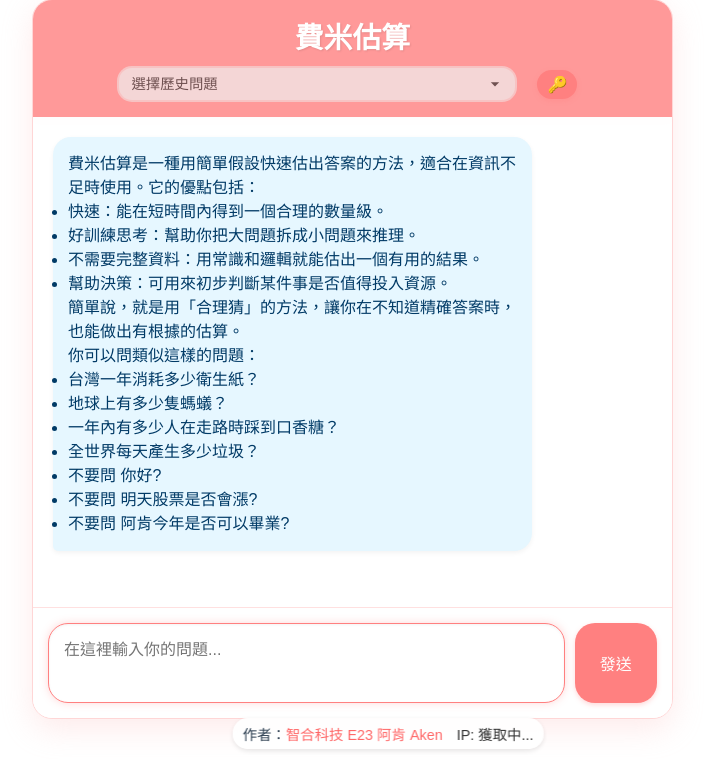
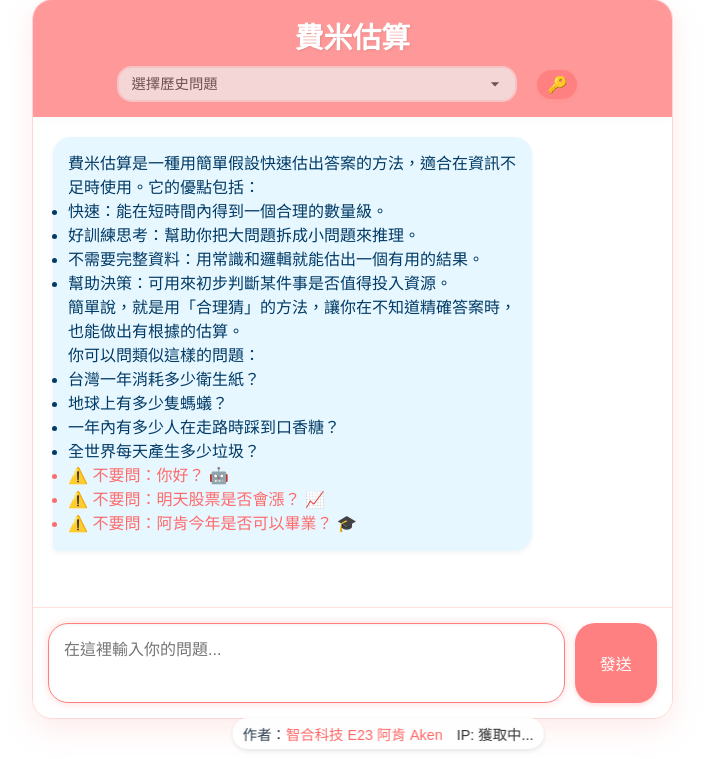
Before and after one commit to aken1023/Fermi-problem, a Flask app: page / in a window 1280 px wide. Shown: the part 41-800 px from the top of the page, without its empty margins (252-956 px from the left). Run offline with Flask 3, Linux system fonts and the light colour scheme.

Commit message:
可愛的說明方式

```diff
--- a/templates/index.html
+++ b/templates/index.html
@@ -41,9 +41,9 @@
                             <li>地球上有多少隻螞蟻？</li>
                             <li>一年內有多少人在走路時踩到口香糖？</li>
                             <li>全世界每天產生多少垃圾？</li>
-                            <li>不要問  你好?</li>
-                            <li>不要問  明天股票是否會漲?</li>
-                            <li>不要問  阿肯今年是否可以畢業?</li>
+                            <li style="color: #ff6b6b;">⚠️ 不要問：你好？ 🤖</li>
+                            <li style="color: #ff6b6b;">⚠️ 不要問：明天股票是否會漲？ 📈</li>
+                            <li style="color: #ff6b6b;">⚠️ 不要問：阿肯今年是否可以畢業？ 🎓</li>
                         </ul>
                     </div>
                 </div>
```
